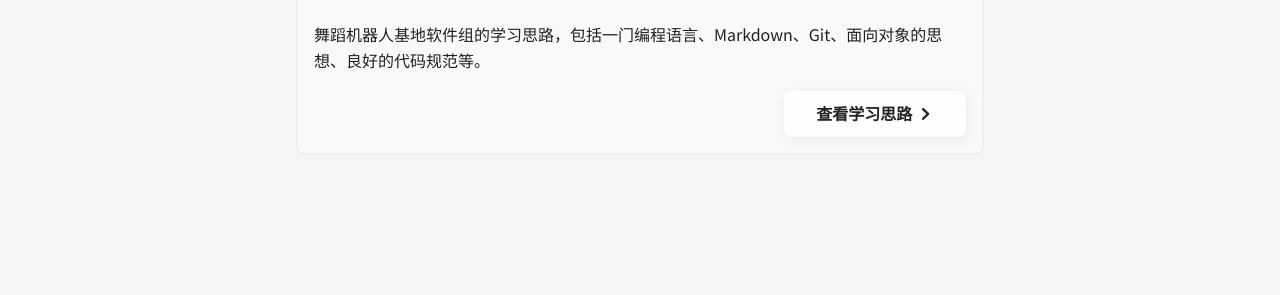
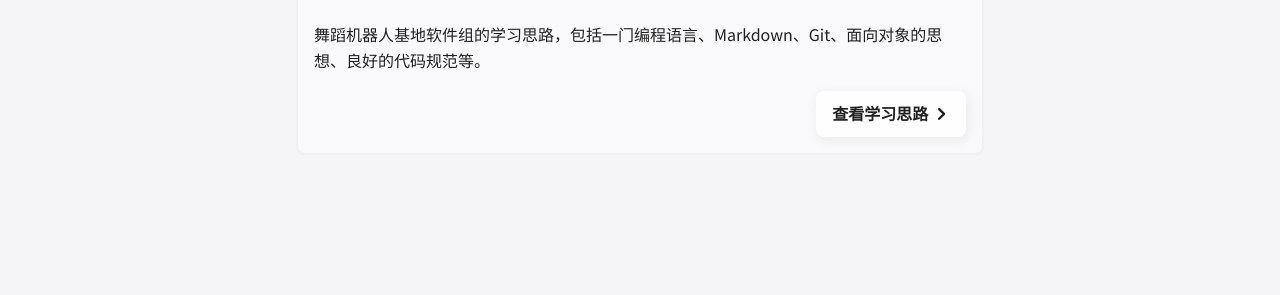
Before and after one commit to NPU-Home/home, an MkDocs documentation site: the page built from docs/page/学习思路/index.md, in a window 1280 px wide. Shown: the part 354-649 px from the top of the page. Built offline with MkDocs 1.6.1 and Material for MkDocs 9.7.7, drawn with Linux system fonts in a browser that asks for light colours; comment, search, counter and statistics services are not loaded.

Commit message:
Optimize button styles and update links for better user experience

```diff
--- a/docs/css/theme/button.css
+++ b/docs/css/theme/button.css
@@ -17,6 +17,7 @@
     transition: font-weight .25s, background-color .25s;
     text-align: center;
     box-shadow: 2px 3px 10px 2px var(--md-pic-shadow-color);
+    padding: .625em 1em
 }
 
 #right {
```
